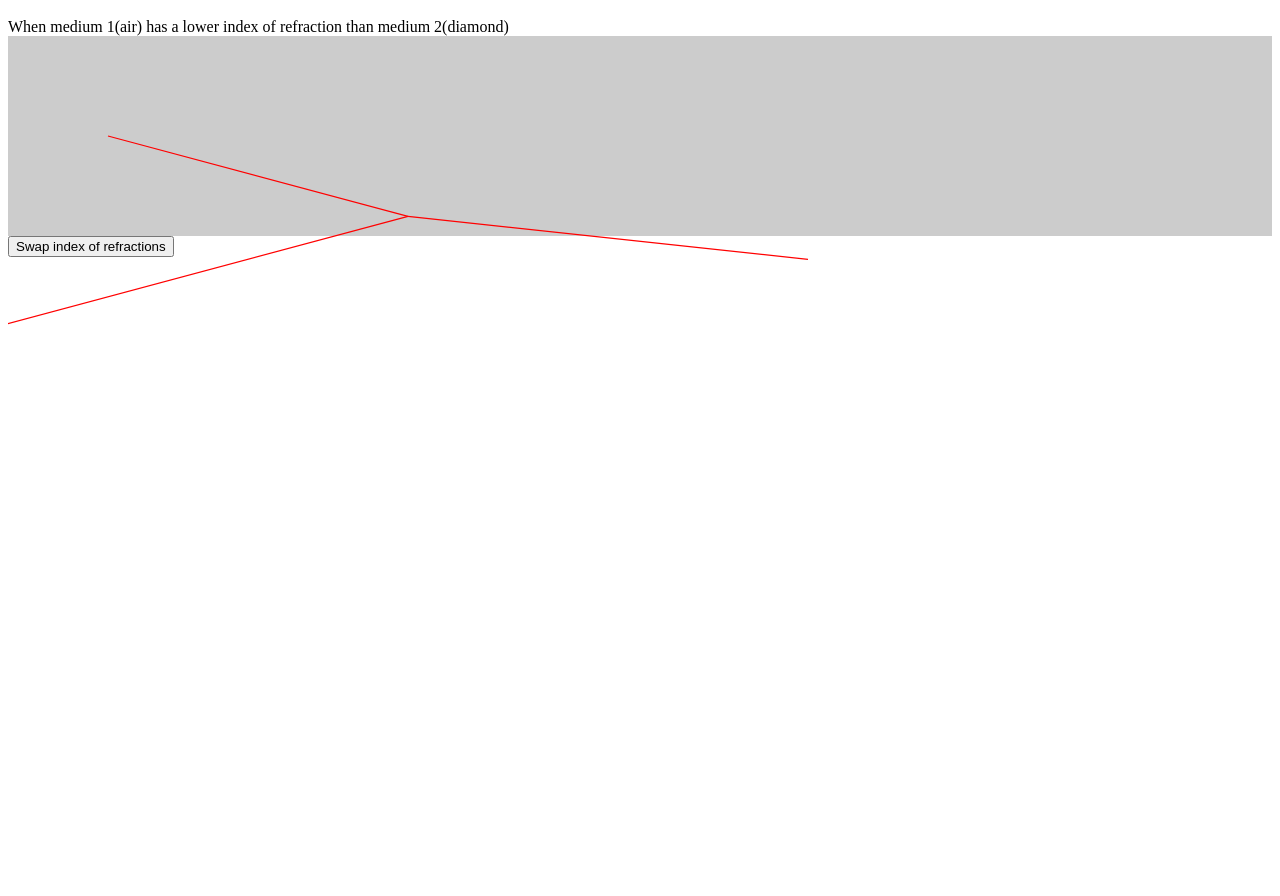
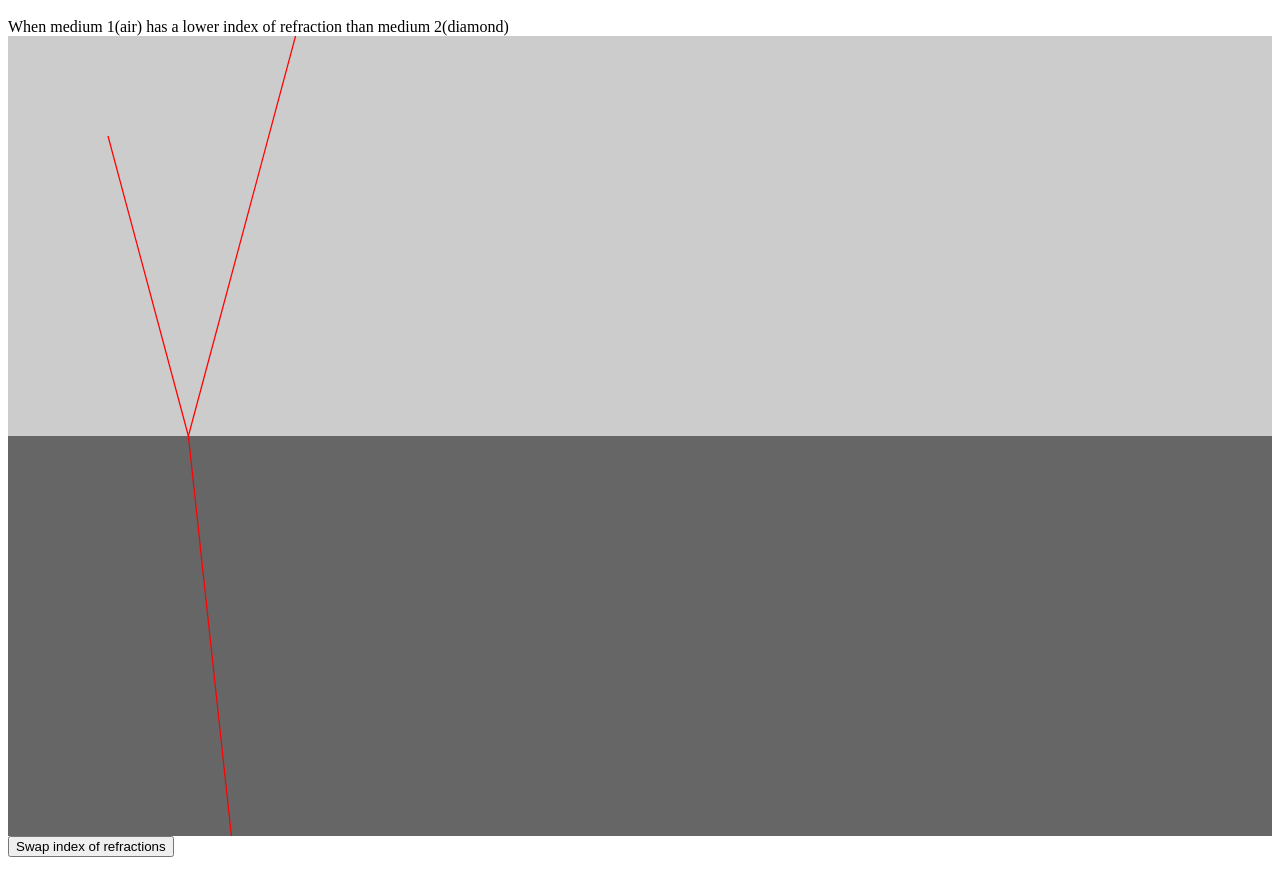
Before and after one commit to Tyler-Hilbert/Refraction, a website: page index.html in a window 1280 px wide. Shown: the part 48-944 px from the top of the page. Before the commit the page ends 800 px from the top, so only its background shows below. Drawn offline with Linux system fonts and the light colour scheme.

Commit message:
Rotated direction of light

```diff
--- a/drawer.js
+++ b/drawer.js
@@ -42,7 +42,9 @@ function Drawer(calc) { // TODO can I force calc parameter to be a Calculator
     return contactY;
   }
 
+  // TODO This is going to swap the x and y coordinates.  The math needs to be double checked for this and then have the coordinates swapped in the calculation not in the draw method.
   this.draw = function (id, x0, y0, x1, y1) {
-    document.getElementById(id).setAttribute("d", "M"+x0+","+y0+",L"+x1+","+y1);
+    console.log(id + y0+","+x0+",L"+y1+","+x1)
+    document.getElementById(id).setAttribute("d", "M"+y0+","+x0+",L"+y1+","+x1);
   }
 }
--- a/index.html
+++ b/index.html
@@ -11,19 +11,19 @@
     <div id="parent">
       <div class="child" id="medium-i">
         <div id="medium-i-label"></div>
-        <svg width="800" height="400"> <!-- switch these back to 700 and 200 when adding layer 2 back-->
+        <svg width="800" height="800"> <!-- switch these back to 700 and 200 when adding layer 2 back-->
           <path id="incidence-line" style="stroke:red; stroke-width: 1.25px; fill: none; marker-end: url(#arrow);" />
           <path id="reflection-line" style="stroke:red; stroke-width: 1.25px; fill: none; marker-end: url(#arrow);" />
           <path id="refraction-line" style="stroke:red; stroke-width: 1.25px; fill: none; marker-end: url(#arrow);" /> <!-- TODO this should be in medium-r  NOT medium-i.... To fix this remove the displacement in the equation for drawing refraction lin -->
         </svg>
       </div>
-      <!--<div class="child" id="medium-r">
+      <div class="child" id="medium-r">
         <div id="medium-r-label"></div>
-        <svg width="700" height="200">
+        <svg width="800" height="800">
           <!--<path id="layer2" style="stroke:red; stroke-width: 1.25px; fill: none; marker-end: url(#arrow);" />-->
           <!--<path id="refraction-line" style="stroke:red; stroke-width: 1.25px; fill: none; marker-end: url(#arrow);" />--> <!-- TODO this should be in medium-r  NOT medium-i.... To fix this remove the displacement in the equation for drawing refraction lin -->
-        <!--</svg>
-      </div>-->
+        </svg>
+      </div>
       <!--<div class="child" id="air2">
         Medium 1<!--Add medium label here
         <svg width="700" height="200">
--- a/style.css
+++ b/style.css
@@ -8,10 +8,11 @@
 
 #medium-r {
 	background: #666;
+	z-index: -1;
 }
 
 .child {
-	height: 200px;
+	height: 400px;
 	margin: 0px;
 	position: relative;
 	text-align: right;
```
